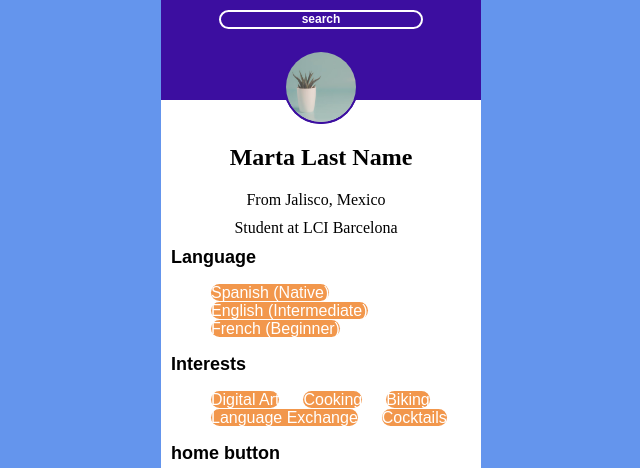
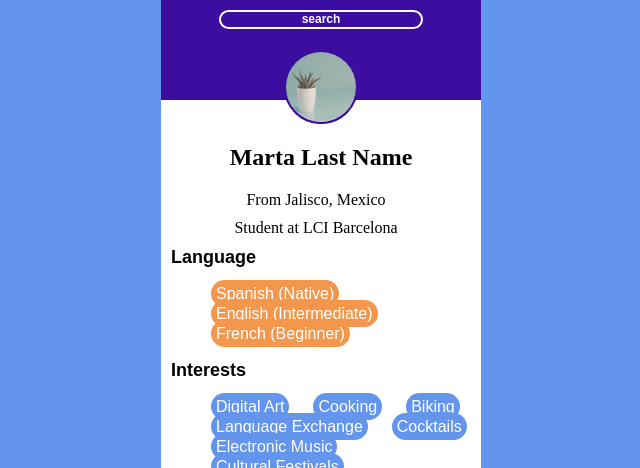
Before and after one commit to lci2018/Lizzie-s1stLCIRepo, a plain HTML site: page index.html in a window 1280 px wide. Shown: the top 468 px of the page, without its empty margins (319-959 px from the left). Drawn offline with Linux system fonts and the light colour scheme.

Commit message:
Fixed nav

```diff
--- a/css/style.css
+++ b/css/style.css
@@ -93,6 +93,19 @@ section li {
   height: 30px;
   width: 0px;
   background: #F2974C;
+  margin: 100px;
+  padding: 5px;
+  display: inline;
+  border-radius: 50px;
+  line-height: 20px;
+  white-space: nowrap;
+
+}
+
+.blue {
+  height: 30px;
+  width: 0px;
+  background: cornflowerblue;
   margin: 10px;
   display: inline;
   border-radius: 50px;
@@ -105,3 +118,15 @@ section li {
   background: #F2974C;
   margin: 10px;
 }
+
+nav {
+  position: fixed;
+}
+
+nav h2 {
+  display: inline-block;
+  width:80px;
+  border:1px solid red;
+  height:90px;
+  overflow: hidden;
+}
--- a/index.html
+++ b/index.html
@@ -33,18 +33,28 @@
 
       <h2 class="content">Interests</h2>
         <ul>
-          <li class="long"><a href="#">Digital Art</a></li>
-          <li><a href="#">Cooking</a></li>
-          <li><a href="#">Biking</a></li>
-          <li class="long"><a href="#">Language Exchange</a></li>
-          <li><a href="#">Cocktails</a></li>
+          <li class="blue" class="long"><a href="#">Digital Art</a></li>
+          <li class="blue"><a href="#">Cooking</a></li>
+          <li class="blue"><a href="#">Biking</a></li>
+          <li class="blue" class="long"><a href="#">Language Exchange</a></li>
+          <li class="blue"><a href="#">Cocktails</a></li>
+          <li class="blue"><a href="#">Electronic Music</a></li>
+          <li class="blue"><a href="#">Cultural Festivals</a></li>
+          <li class="blue"><a href="#">Arts & Science Museums</a></li>
+          <li class="blue"><a href="#">Futbol Games</a></li>
+          <li class="blue"><a href="#">Pubs & Bars</a></li>
+
         </ul>
+
+
+
+
 
 
     </section>
 
     <nav>
-        <h2 class="content" class="foot">home button</h2>
+        <h2 class="content" class="foot">home button asdf asdf asdf asdf   saf asd</h2>
         <h2 class="content" id="Logo" >Odyssey</h2>
         <h2 class="content" class="foot">Chat button</h2>
     </nav>
```
